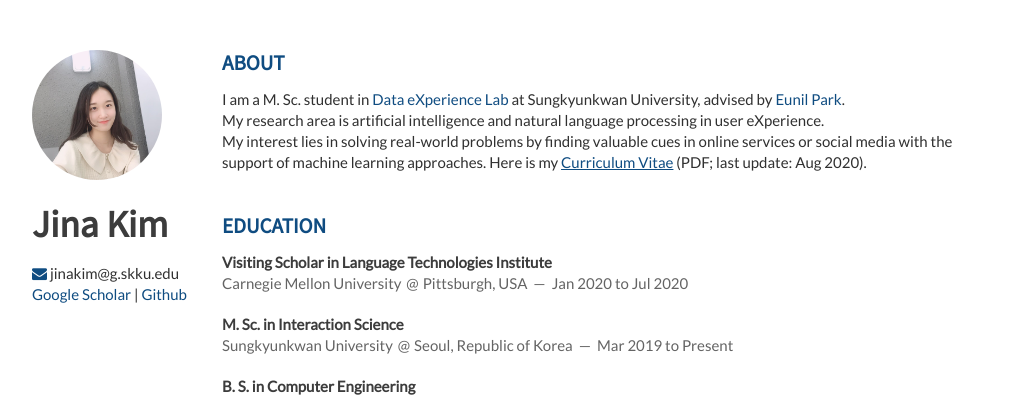
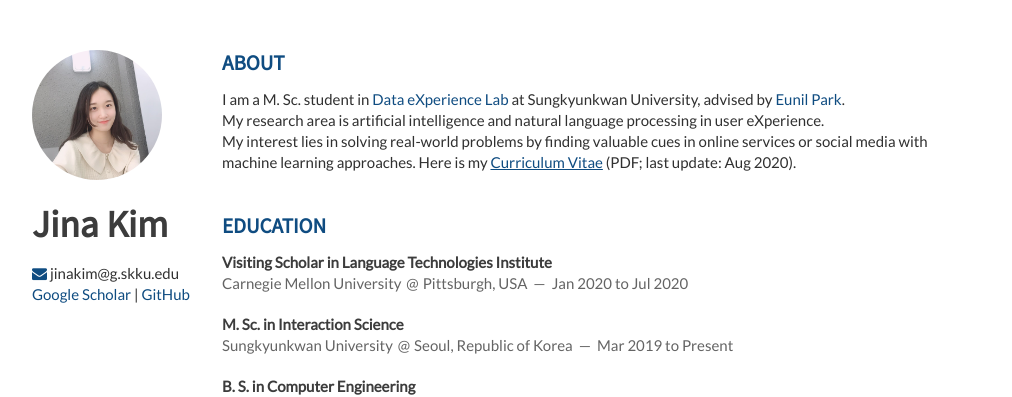
Before and after one commit to Jina-Kim/Jina-Kim.github.io, a Jekyll site: the page built from index.html, in a window 1280 px wide. Shown: the top 397 px of the page, without its empty margins (138-1150 px from the left). Built offline with Jekyll 4.4.1, drawn with Linux system fonts in a browser that asks for light colours; nearby versions of some CDN libraries; the list of posts is cut into pages by our own code.

Commit message:
Update about.html

```diff
--- a/_includes/about.html
+++ b/_includes/about.html
@@ -5,7 +5,7 @@
           I am a M. Sc. student in <a href="http://dsl.skku.edu">Data eXperience Lab</a> at Sungkyunkwan University, advised by <a href="http://eunilpark.com">Eunil Park</a>. </br>
           My research area is artificial intelligence and natural language processing in user eXperience.
          </br>
-            My interest lies in solving real-world problems by finding valuable cues in online services or social media with the support of machine learning approaches. Here is my <a href="https://drive.google.com/open?id=1JfQXtRegyqwXPrufVbjaKHcjvO033bx8" style="text-decoration: underline">Curriculum Vitae</a> (PDF; last update: Aug 2020).
+            My interest lies in solving real-world problems by finding valuable cues in online services or social media with machine learning approaches. Here is my <a href="https://drive.google.com/open?id=1JfQXtRegyqwXPrufVbjaKHcjvO033bx8" style="text-decoration: underline">Curriculum Vitae</a> (PDF; last update: Aug 2020).
            <!-- I have focused on finding valuable cues in online service or social media and using NLP tequniques to solve real-world problems. -->
            <!-- figuring out how to build users’ trust on AI by its feedback. -->
         </p>
--- a/_layouts/layout.html
+++ b/_layouts/layout.html
@@ -28,7 +28,7 @@
 
         <p>
             <a href="{{ site.email_full }}"><i class="fa fa-envelope"></i> <span> {{ site.email }} </span></a><br/>
-            <a href="{{ site.google_scholar }}">Google Scholar</a> | <a href="{{ site.github }}"> Github </a>
+            <a href="{{ site.google_scholar }}">Google Scholar</a> | <a href="{{ site.github }}"> GitHub </a>
         </p>
 
     </header>
```
